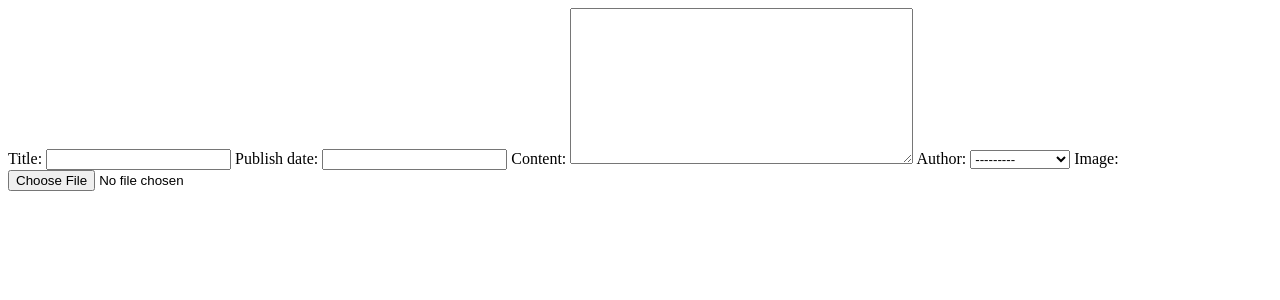
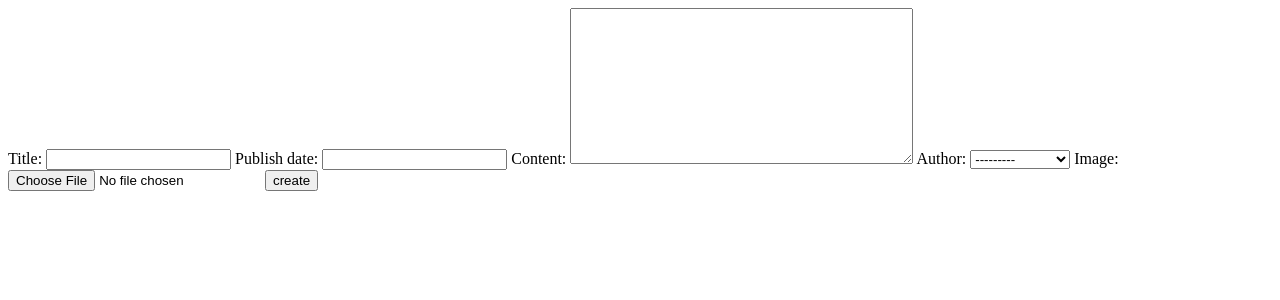
Before and after one commit to wisamosman/django-3, a Django app: page /blog/new in a window 1280 px wide. Shown: the top 300 px of the page. Run offline with Django 4.2, Linux system fonts and the light colour scheme; data comes from the database, SQL or seed files in the repository; parts of the project's set-up code (start-up, migrations or seed data) failed here and were passed over.

```diff
--- a/dgbolg/src/posts/templates/posts/new.html
+++ b/dgbolg/src/posts/templates/posts/new.html
@@ -1,3 +1,4 @@
 <form method="post">
    {{form}}
+   <input type="submit" value="create">
 </form>
```
